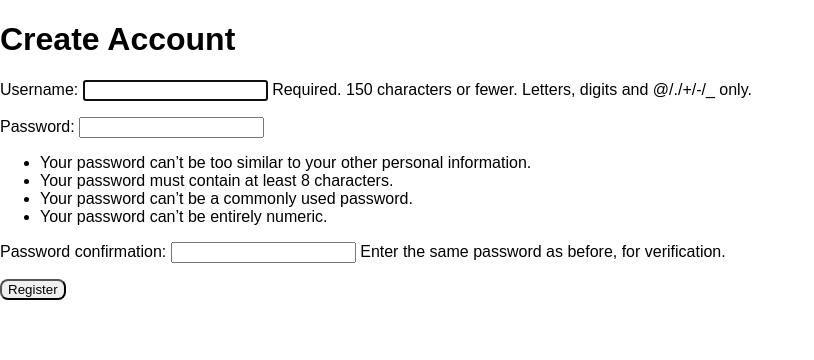
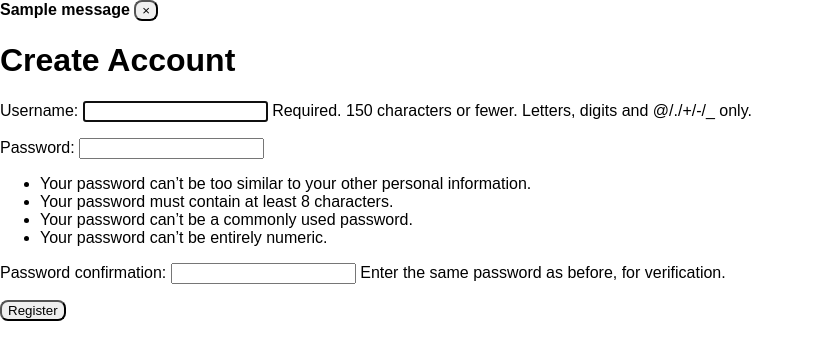
Before and after one commit to ryan-tadiparthi/medplan, a Django app: page /register/ in a window 1280 px wide. Shown: the top 360 px of the page, without its empty margins (0-814 px from the left). Run offline with Django 5.2, Linux system fonts and the light colour scheme; tables that the repository leaves empty hold one stand-in row (values such as "Sample post"); one stand-in notice (Sample message) is shown.

Commit message:
Update base template and global styles

```diff
--- a/core/templates/core/base.html
+++ b/core/templates/core/base.html
@@ -8,10 +8,11 @@
     <!-- {% load static %} -->
         <!-- <link rel="stylesheet" href="{% static 'css/global.css' %}"> -->
 
-    <title>{% block title %}
-        MedPlan
-    {% endblock %}
-</title>
+    <title>
+        {% block title %}
+            MedPlan
+        {% endblock %}
+    </title>
 
 <link rel="stylesheet" href="{% static 'css/global.css' %}">
 
@@ -20,10 +21,24 @@
     {% endblock %}
 </head>
 <body>
-    {% block content %}
-    {% endblock %}
+    <div class="container">
+
+        {% if messages %}
+			{% for message in messages %}
+				<div class="alert alert-{{ message.tags }} alert-dismissible fade show" role="alert">
+					<strong>{{ message }}</strong>
+					<button type="button" class="close" data-dismiss="alert" aria-label="Close">
+						<span aria-hidden="true">&times;</span>
+					</button>
+				</div>
+			{% endfor %}
+		{% endif %}
+
+        {% block content %}
+        {% endblock %}
 
     {% block extra_js %}
     {% endblock %}
+    </div>
 </body>
 </html>
--- a/static/css/global.css
+++ b/static/css/global.css
@@ -10,3 +10,8 @@ nav {
 button {
     border-radius: 8px;
 }
+
+.container {
+    margin-left: auto;
+    margin-right: auto;
+}
```
